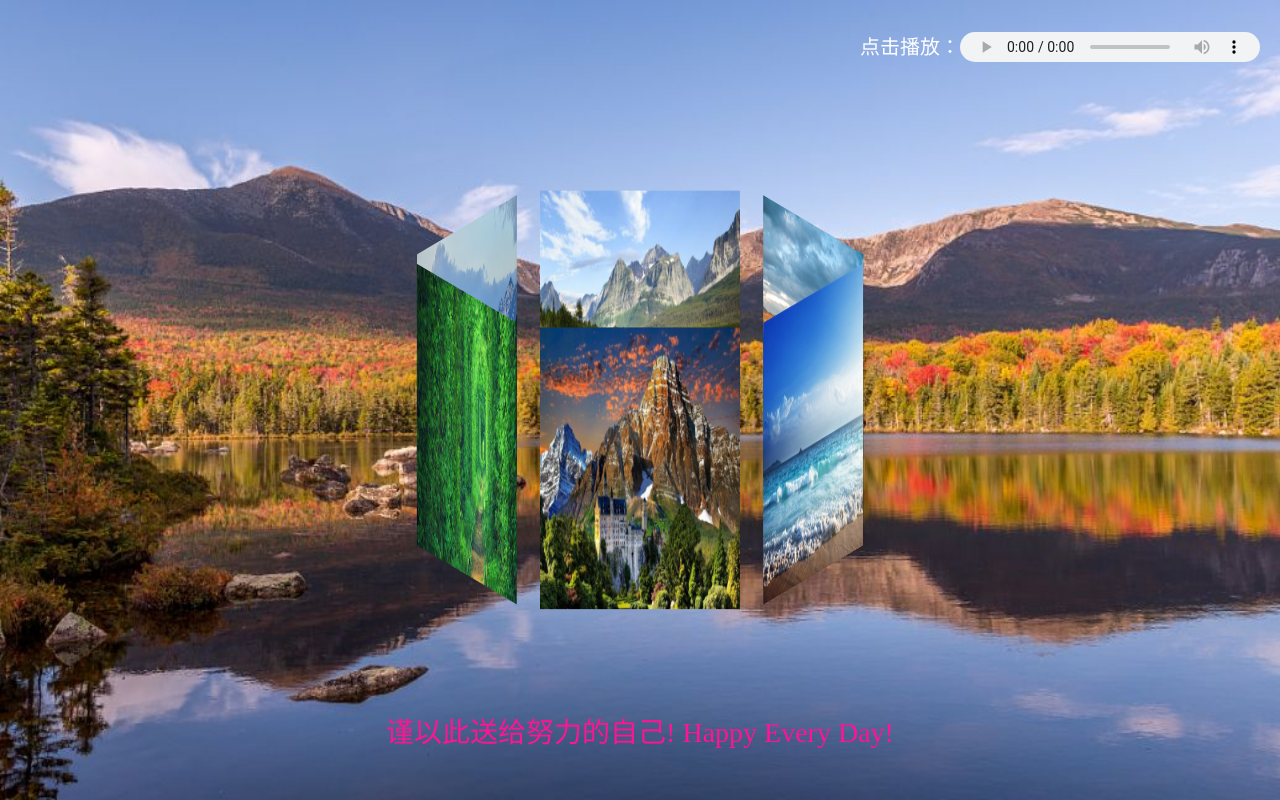
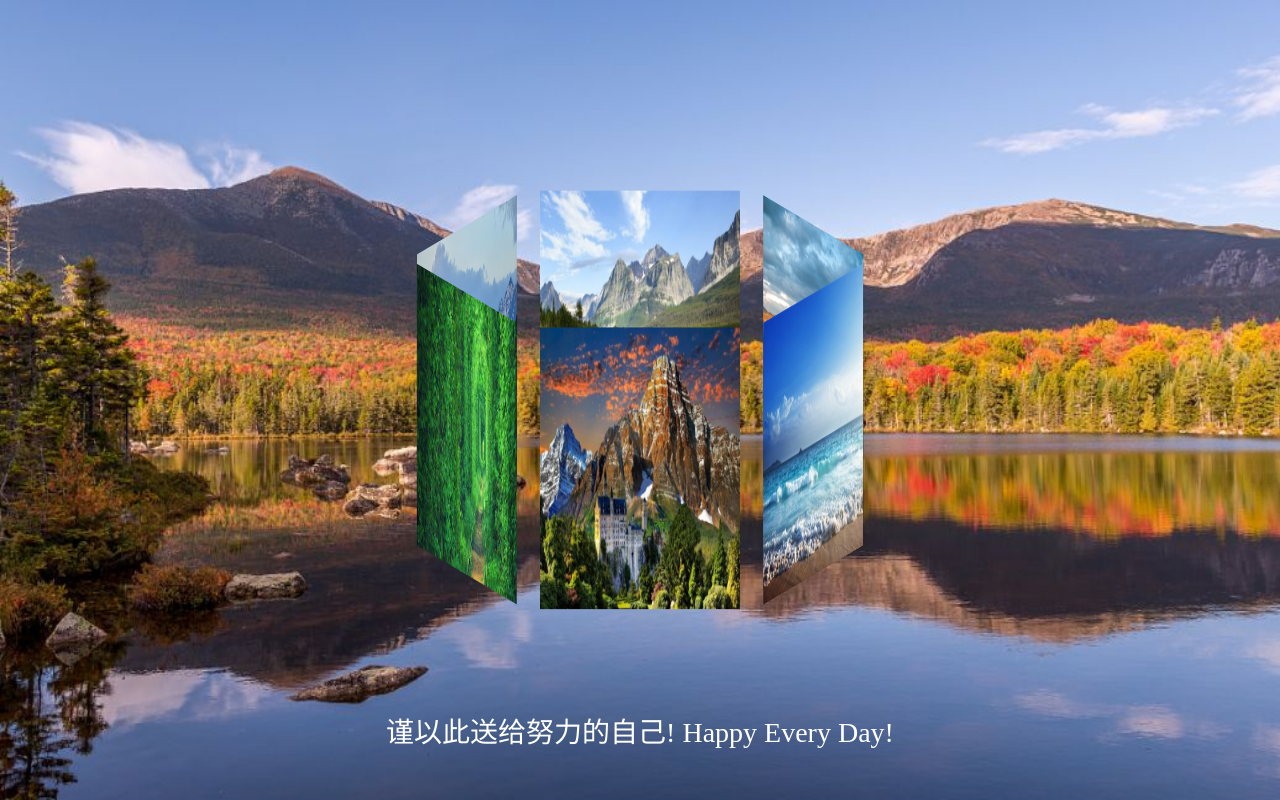
Before and after one commit to keepbetter123/shenPro, a plain HTML site: page index.html in a window 1280 px wide. Drawn offline with Linux system fonts and the light colour scheme.

Commit message:
初始化

```diff
--- a/index.html
+++ b/index.html
@@ -140,10 +140,10 @@
 		<li><img src="imgs/img_5.jpg" /></li>
 		<li><img src="imgs/img_6.jpg" /></li>
 	</ul>
-	<div class="audio">
+	<!-- <div class="audio">
 		<p>点击播放：</p>
 		<audio id="bg-music" src="music/你的答案-阿冗.ogg" autoplay="autoplay" loop controls></audio>
-	</div>
+	</div> -->
 	<p id="word">谨以此送给努力的自己! Happy Every Day!</p>
 	<!-- <p id="author">Yxg 2020年7月</p> -->
 	<!-- <p class="copyright">Yxg</p> -->
```
